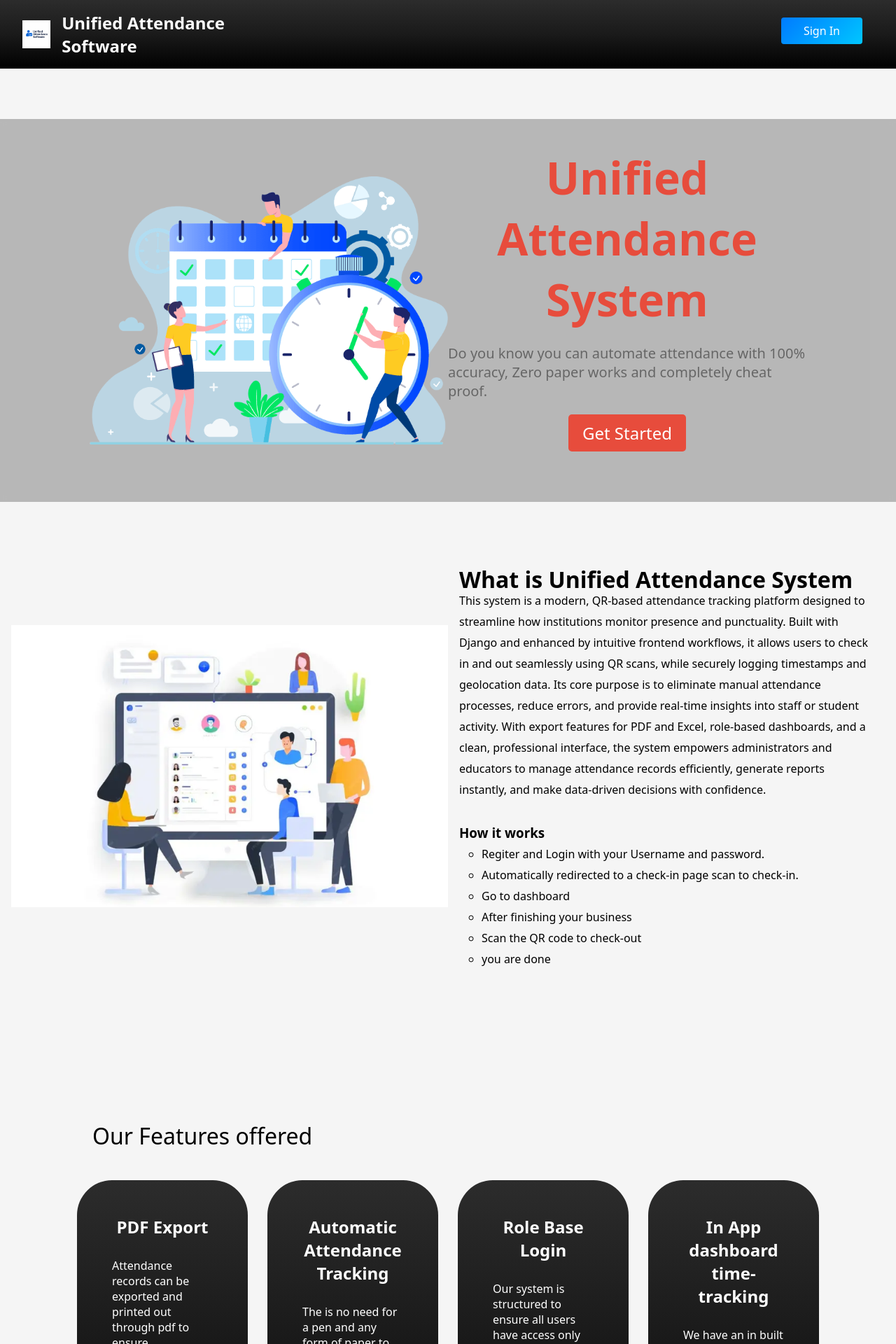
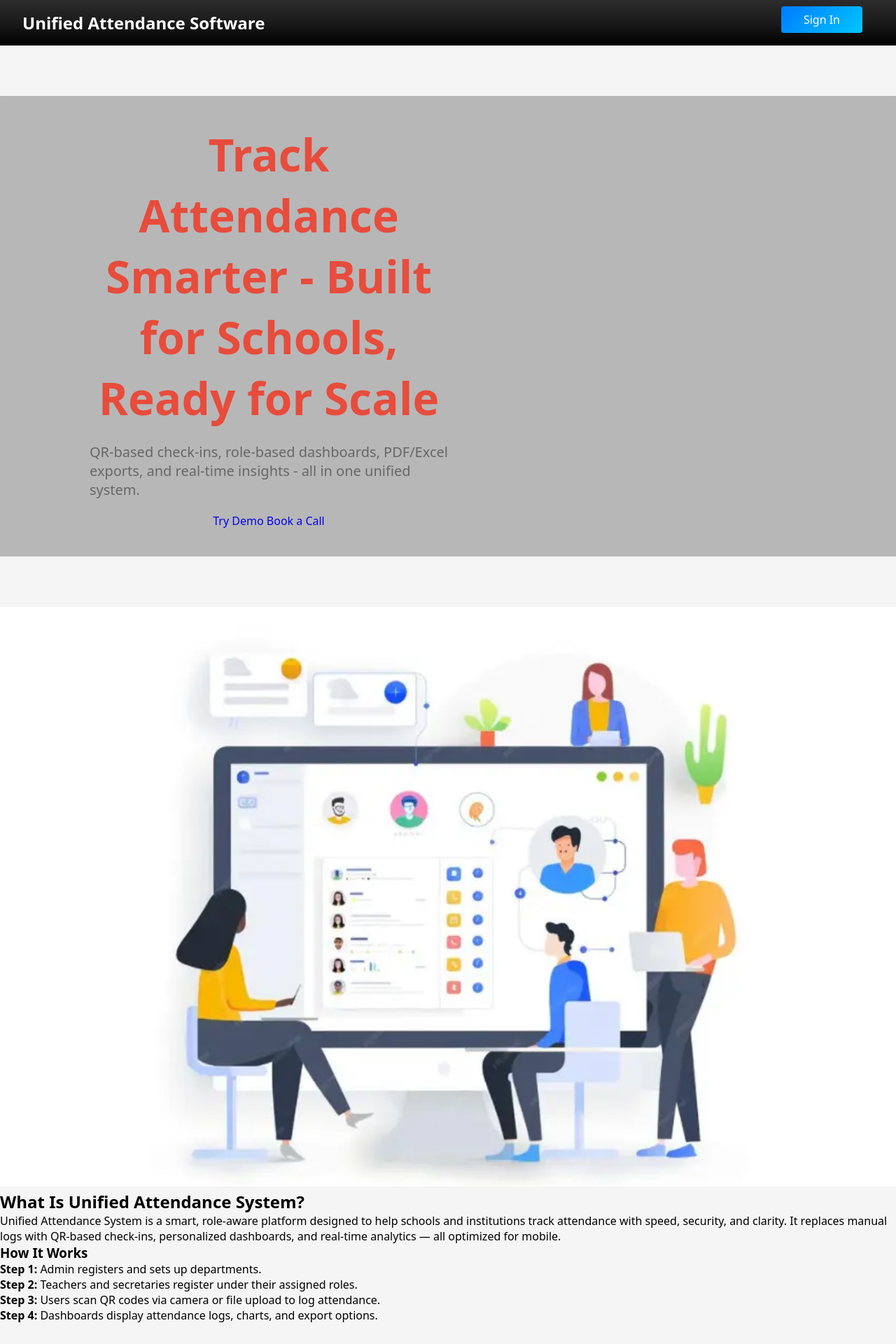
Before and after one commit to Babitong/Unified-Attendance-Software, a Django app: page / in a window 1280 px wide. Shown: the top 1920 px of the page at 70% size. Run offline with Django 5.2, Linux system fonts and the light colour scheme.

Commit message:
Update base.html

```diff
--- a/templates/base.html
+++ b/templates/base.html
@@ -19,7 +19,7 @@
     <header>
         <div class="header-container">
             <div class="logo">
-                <img src="{% static 'assets/logo.jpeg' %}" alt="Logo">
+                {% comment %} <img src="{% static 'assets/logo.jpeg' %}" alt="Logo"> {% endcomment %}
                 <h1>Unified Attendance Software</h1>
 
             </div>
@@ -54,20 +54,20 @@
         <section class="hero-section">
 
 
-            <img src="{% static 'assets/staff-attendance-01.png' %}" alt="{{ imageAlt }}" />
+            {% comment %} <img src="{% static 'assets/staff-attendance-01.png' %}" alt="{{ imageAlt }}" />  {% endcomment %}
 
             <div class="hero-content">
                 <div class="hero-text">
-                    <h1>Unified Attendance System </h1>
+                    <h1>Track Attendance Smarter - Built for Schools, Ready for Scale</h1>
                     <p>
-                    Do you know you can automate attendance with 100% accuracy, Zero paper works and completely cheat proof.
+                    QR-based check-ins, role-based dashboards, PDF/Excel exports, and real-time insights - all in one unified system.
                     </p>
-                    <div class="hero-buttons">
+                    <div class="cta-buttons">
 
-                        <a href="{% url 'register' %}" class="btn btn-primary">Get Started</a>
+                        <a href="{% url 'register' %}" class="demo">Try Demo</a>
 
-                    {% comment %} <a href="{% url 'register' %}" class="btn btn-primary">Get Started</a>  {% endcomment %}
-                    {% comment %} <a href="{{ 'do something' }}" class="btn btn-secondary">Learn More</a> {% endcomment %}
+
+                        <a href="mailto:rexbabitong@gmail.com" class="call">Book a Call</a>
                     </div>
                 </div>
 
@@ -76,83 +76,66 @@
 
         </section >
 
-        <section  class="about">
+        <section class="about-uas">
             <div class="about-image">
                 <img src="{% static 'assets/attendance-management-features.webp' %}" alt="{{ imageAlt }}" />
             </div>
-            <div class="about-text">
-                <h2>What is Unified Attendance System</h2>
+            <div class="about-content">
+
+                <h2>What Is Unified Attendance System?</h2>
                 <p>
-                    This system is a modern, QR-based attendance tracking platform designed to streamline how institutions monitor presence and punctuality.
-                    Built with Django and enhanced by intuitive frontend workflows, it allows users to check in and out seamlessly using QR scans,
-                    while securely logging timestamps and geolocation data. Its core purpose is to eliminate manual attendance processes,
-                    reduce errors, and provide real-time insights into staff or student activity. With export features for PDF and Excel,
-                    role-based dashboards, and a clean, professional interface, the system empowers administrators and educators to manage
-                    attendance records efficiently, generate reports instantly, and make data-driven decisions with confidence.
+                Unified Attendance System is a smart, role-aware platform designed to help schools and institutions track attendance with speed, security, and clarity. It replaces manual logs with QR-based check-ins, personalized dashboards, and real-time analytics — all optimized for mobile.
                 </p>
+                <h3>How It Works</h3>
                 <ul>
-                    <h3> How it works</h3>
-                    <li>Regiter and Login with your Username and password.</li>
-                    <li>Automatically redirected to a check-in page scan to check-in.</li>
-                    <li>Go to dashboard</li>
-                    <li>After finishing your business</li>
-                    <li>Scan the QR code to check-out</li>
-                    <li>you are done</li>
+                <li><strong>Step 1:</strong> Admin registers and sets up departments.</li>
+                <li><strong>Step 2:</strong> Teachers and secretaries register under their assigned roles.</li>
+                <li><strong>Step 3:</strong> Users scan QR codes via camera or file upload to log attendance.</li>
+                <li><strong>Step 4:</strong> Dashboards display attendance logs, charts, and export options.</li>
                 </ul>
             </div>
-        </section>
+</section>
+
+
 
         <section class="features">
-            <span>Our Features offered</span>
-            <div class="features-column">
+  <h2>Features</h2>
+  <div class="feature-grid">
+    <div class="feature-card">
+      <img src="{% static 'assets/one.jpeg' %}" alt="Security Icon">
+      <h3>QR Code Scanning</h3>
+      <p>Fast, mobile-friendly check-ins.</p>
+    </div>
+    <div class="feature-card">
+      <img src="{% static 'assets/one.jpeg' %}" alt="Security Icon">
+      <h3>Role-Based Dashboards</h3>
+      <p>Tailored views for teachers, secretaries, admins.</p>
+    </div>
+    <div class="feature-card">
+      <img src="{% static 'assets/c4da9521-afba-4ef9-92d0-7d284c485e55.jpeg' %}" alt="Analytics Icon">
+      <h3>Visual Analytics</h3>
+      <p>Charts that turn data into decisions.</p>
+    </div>
+    <div class="feature-card">
+      <img src="{% static 'assets/one.jpeg' %}" alt="Security Icon">
+      <h3>Secure Registration Flow</h3>
+      <p>First-time admin logic and role control.</p>
+    </div>
+  </div>
+</section>
 
+        <section class="cta">
+           <div class="container">
 
-                <div class="features-column-items">
-                    <h3>PDF Export</h3>
-
-
-                    <p>
-                        Attendance records can be exported and printed out through pdf to ensure authenticity.
-
-                    </p>
-
+                <h2>Ready to Get Started?</h2>
+                <p>Join us today and experience the future of attendance tracking.</p>
+                <div class="cta-container">
+                     <div class="cta-buttons">
+                    <a href="{% url 'register' %}" class="demo">Try Demo</a>
+                    <a href="mailto:rexbabitong@gmail.com" class="call">Book a Call</a>
+                    </div>
                 </div>
-
-                <div class="features-column-items">
-
-                   <h3>Automatic Attendance Tracking</h3>
-
-                    <p>
-                       The is no need for a pen and any form of paper to track attendance, all attendance is tracked automatically via QR Code Scanning with geolocation tracking.
-                    </p>
-
-                </div>
-
-                <div class="features-column-items">
-
-                    <h3>Role Base Login</h3>
-
-                     <p>
-                        Our system is structured to ensure all users have access only to their role base activity.
-
-                    </p>
-
-                </div>
-
-                <div class="features-column-items">
-
-                   <h3>In App dashboard time-tracking</h3>
-
-                    <p>
-                       We have an in built time tracking feature to help each user track their work time while at work.
-
-                    </p>
-
-                </div>
-
-
         </section>
-
     </main>
      {% endblock %}
 
```
